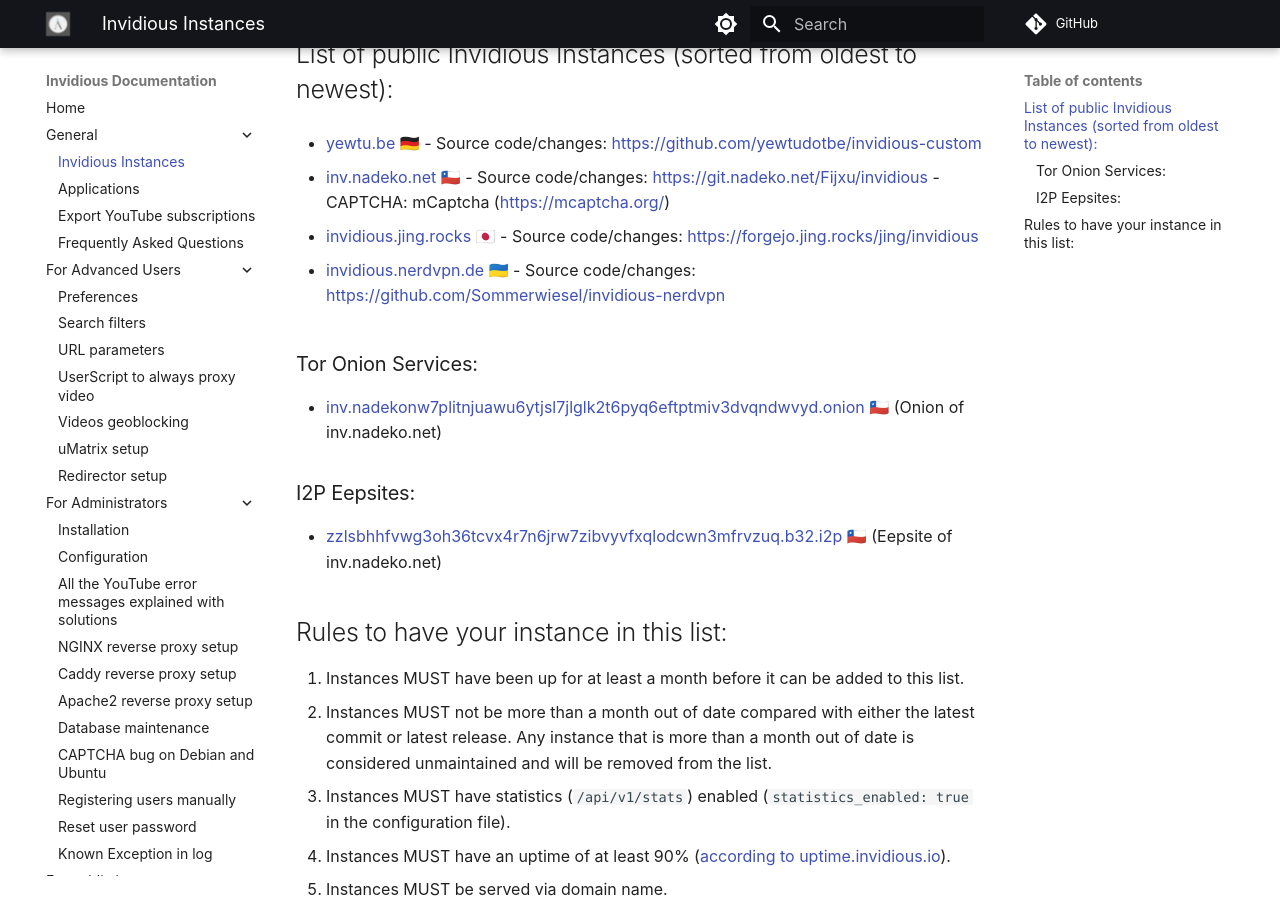
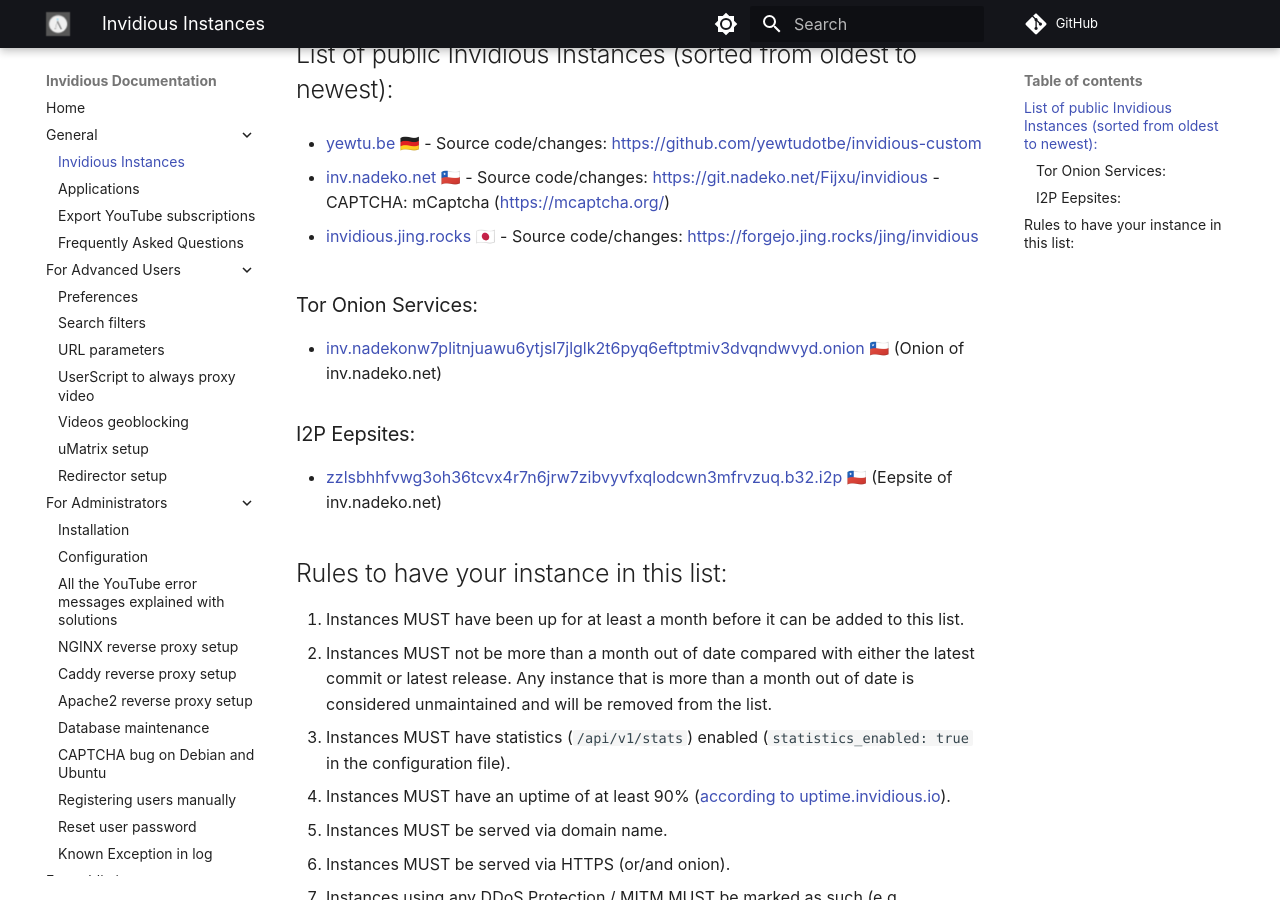
Before and after one commit to iv-org/documentation, an MkDocs documentation site: the page built from docs/instances.md, in a window 1280 px wide and 900 px high, scrolled down 384 px. Built offline with MkDocs 1.6.1 and Material for MkDocs 9.7.7, drawn with Linux system fonts in a browser that asks for light colours; comment, search, counter and statistics services are not loaded.

Commit message:
Remove invidious.nerdvpn.de at instance owner request

```diff
--- a/docs/instances.md
+++ b/docs/instances.md
@@ -15,8 +15,6 @@
 * [inv.nadeko.net](https://inv.nadeko.net) 🇨🇱 - Source code/changes: https://git.nadeko.net/Fijxu/invidious - CAPTCHA: mCaptcha (https://mcaptcha.org/)
 
 * [invidious.jing.rocks](https://invidious.jing.rocks) 🇯🇵 - Source code/changes: https://forgejo.jing.rocks/jing/invidious
-
-* [invidious.nerdvpn.de](https://invidious.nerdvpn.de) 🇺🇦 - Source code/changes: https://github.com/Sommerwiesel/invidious-nerdvpn
 
 ### Tor Onion Services:
 
```
